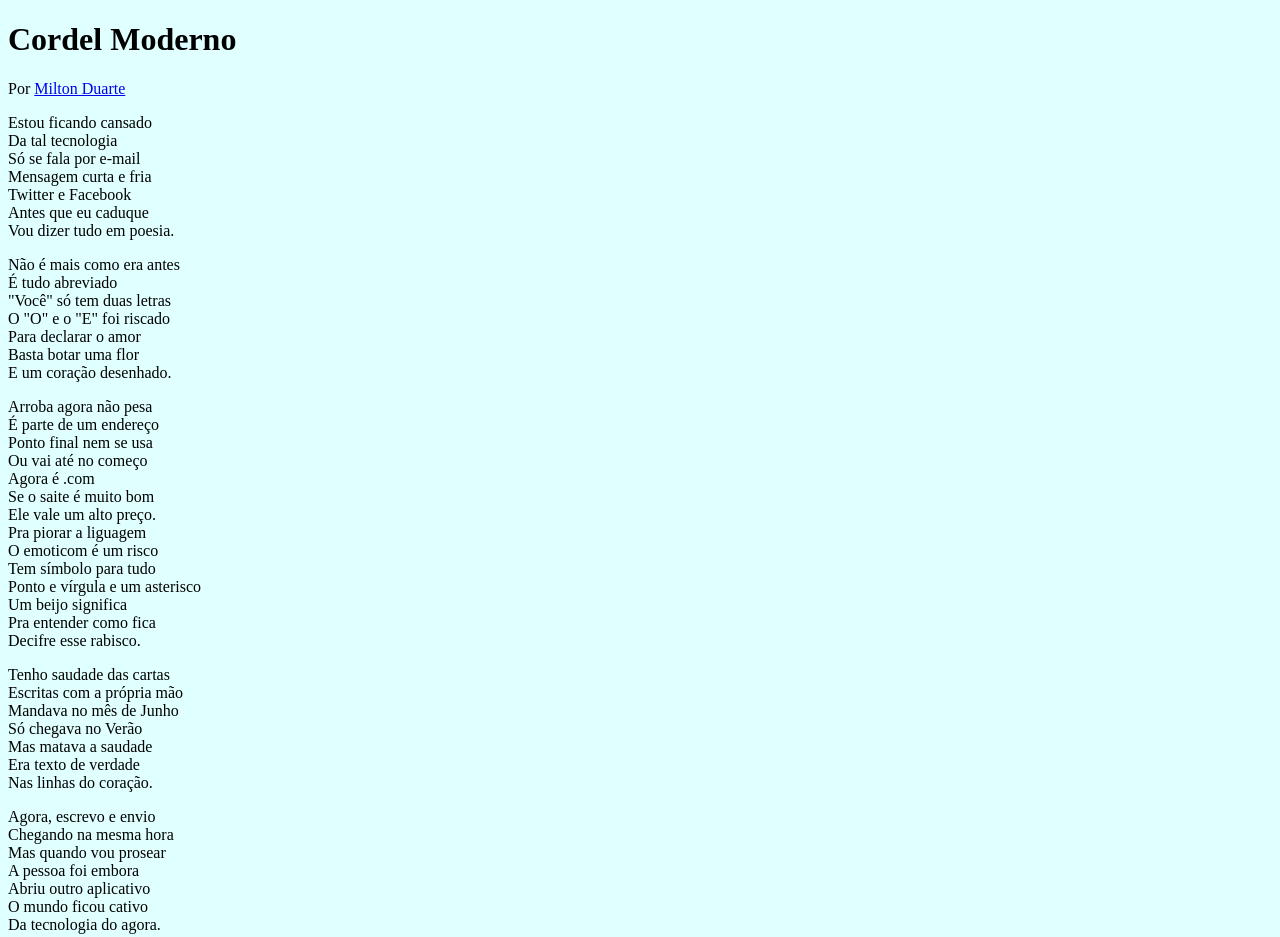
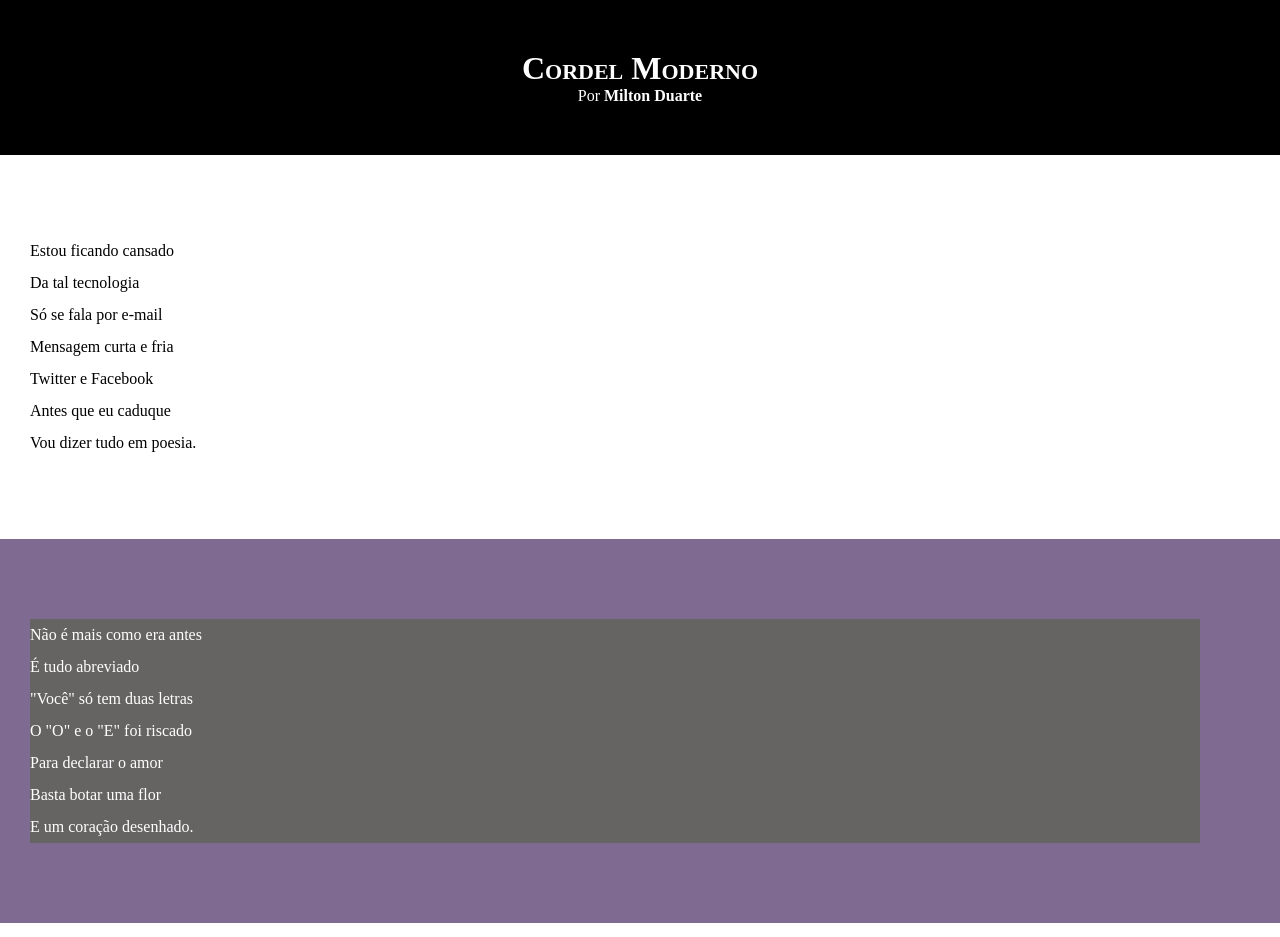
Before and after one commit to LUANNICOLUZZI/HTML-CSS, a plain HTML site: page Desafio0d12/index.html in a window 1280 px wide. Shown: the top 937 px of the page. Drawn offline with Linux system fonts and the light colour scheme.

Commit message:
Atualizacao CSS

```diff
--- a/Desafio0d12/estilo/style.css
+++ b/Desafio0d12/estilo/style.css
@@ -1,5 +1,67 @@
 @charset "UTF-8";
 
-body{
-    background-color: lightcyan;
+*{
+    margin: 0px;
+    padding: 0px;
 }
+
+html, body{
+    min-height: 100%vh;
+    background-color: darkgray;
+}
+
+header{
+    background-color: black;
+    color: white;
+    text-align: center;
+}
+
+header > h1{
+    padding-top: 50px;
+    text-transform: ;
+    font-variant: small-caps;
+}
+header >p{
+    padding-bottom: 50px;
+}
+
+header a, footer a{
+    color: white;
+    text-decoration: none;
+    font-weight: bolder;
+
+}
+header a:hover, footer a:hover{
+    text-decoration: underline;
+}
+
+section{
+    padding: 10vh;
+    padding-bottom: 10vh;
+    line-height: 2em;
+    padding-left: 30px;
+
+}
+
+section.normal{
+    background-color: white;
+    color: black;
+
+}
+section.imagem{
+    background-color: rgb(127, 106, 146);
+    color: white
+
+}
+
+section.imagem >p{
+    background-color: rgb(102, 99, 99);
+    color:white
+}
+
+footer{
+    background-color: black;
+    color: white;
+    text-align: center;
+    padding: 10px;
+}
--- a/Desafio0d12/index.html
+++ b/Desafio0d12/index.html
@@ -15,7 +15,7 @@
 
     </header>
 
-    <section>
+    <section class="normal">
         <p>
             Estou ficando cansado<br>
             Da tal tecnologia<br>
@@ -28,7 +28,7 @@
     </section>
 
 
-<section>
+<section class="imagem">
 
         <p>
             Não é mais como era antes<br>
@@ -43,7 +43,7 @@
 
 
 
-    <section>
+    <section class="normal">
         <p>
             Arroba agora não pesa<br>
             É parte de um endereço<br>
@@ -64,7 +64,7 @@
 
 
 
-    <section>
+    <section class="imagem">
         <p>
             Tenho saudade das cartas<br>
             Escritas com a própria mão<br>
@@ -78,7 +78,7 @@
 
 
 
-    <section>
+    <section class="normal">
 
             <p>
                 Agora, escrevo e envio<br>
```
